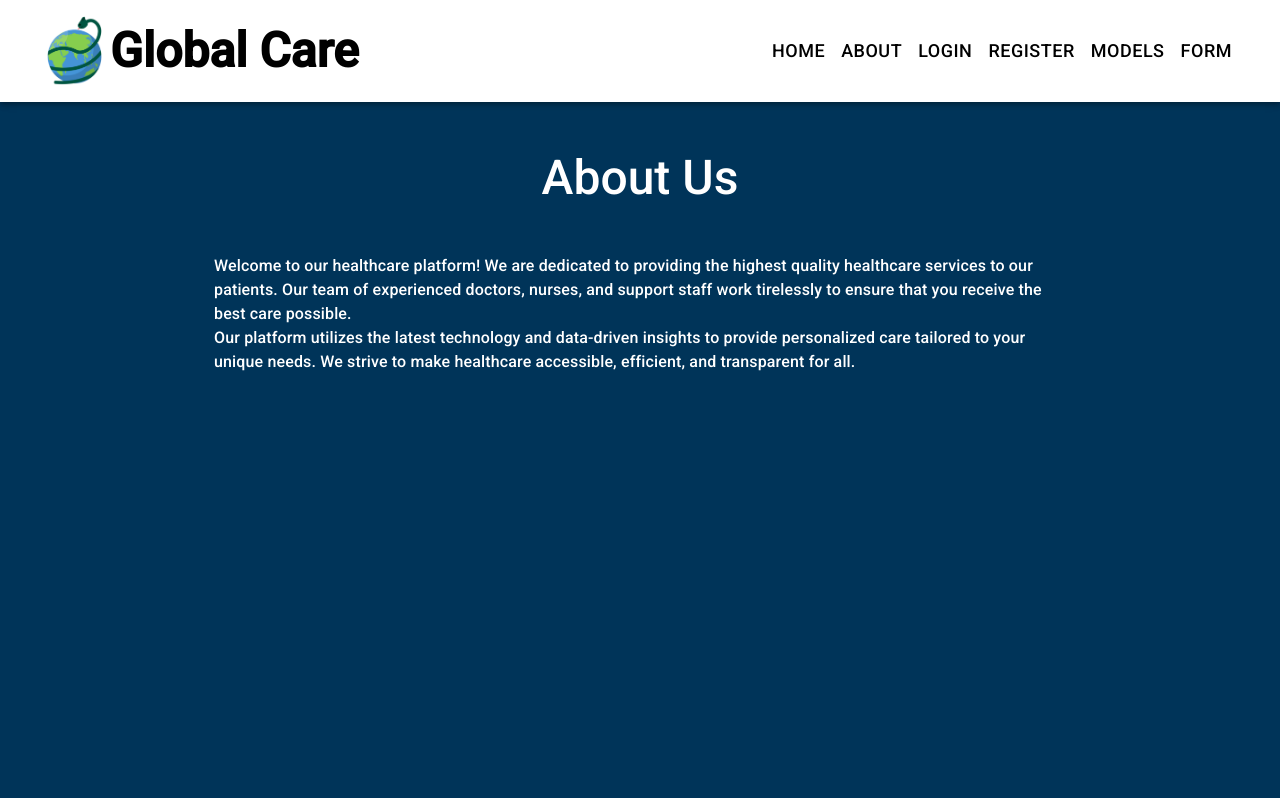
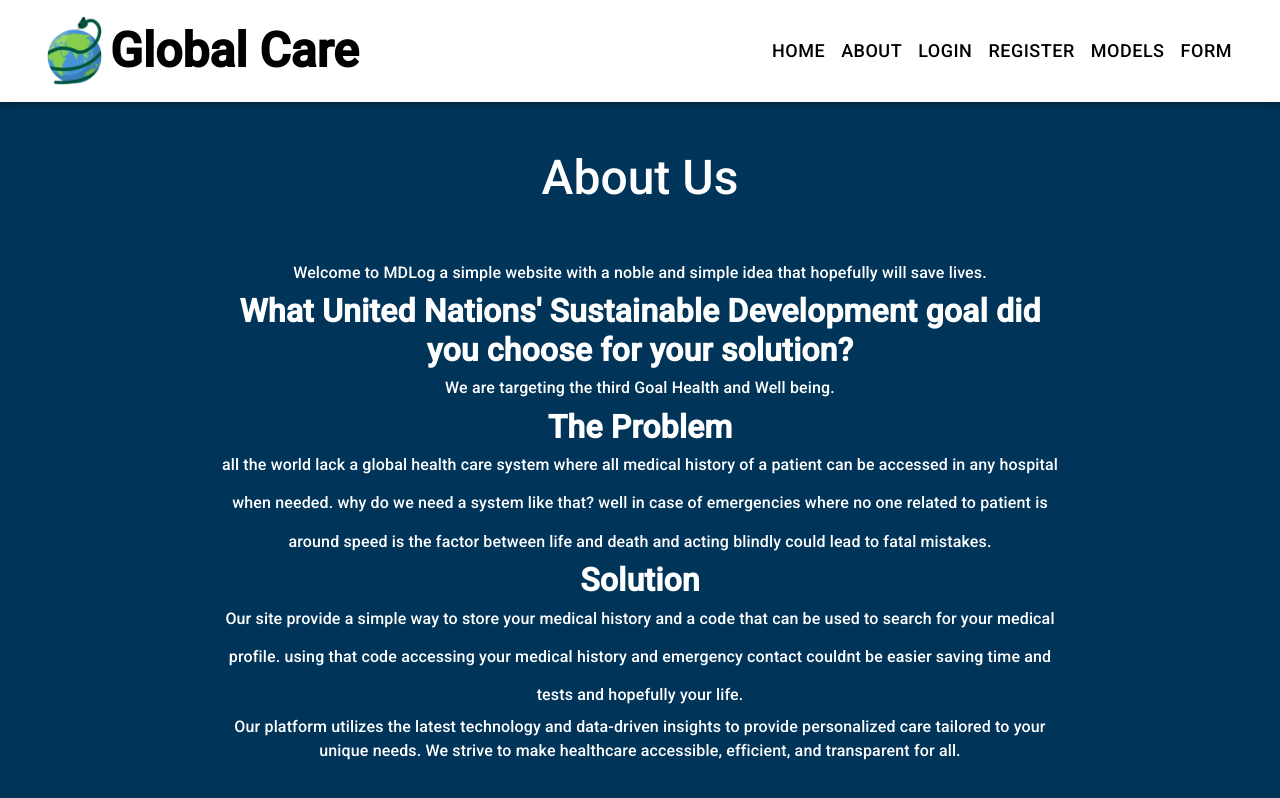
Before and after one commit to mourra950/Google-Solution, a React (Create React App) app in the folder myapp/: page /about in a window 1280 px wide. Built offline with nearby package versions, Linux system fonts and the light colour scheme.

Commit message:
writing the about section
started writing the about section to give anyone who is visiting the page an idea about our site and who we are

```diff
--- a/myapp/src/pages/About.jsx
+++ b/myapp/src/pages/About.jsx
@@ -6,18 +6,25 @@ const About = () => {
   const classes = useStyles;
 
   return (
-    <Container maxWidth="md" className={classes.container}>
+    <Container style={{textAlign:"center" , lineHeight:"2321px"}} maxWidth="md" className={classes.container}>
       <Box className={classes.header}>
         <Typography variant="h3" className={classes.title}>
           About Us
         </Typography>
       </Box>
       <Box className={classes.content}>
-        <Typography variant="body1" className={classes.text}>
-          Welcome to our healthcare platform! We are dedicated to providing the
-          highest quality healthcare services to our patients. Our team of
-          experienced doctors, nurses, and support staff work tirelessly to
-          ensure that you receive the best care possible.
+        <Typography style={{textAlign:"center" , lineHeight:"240%"}}  variant="body1" className={classes.text}>
+          Welcome to MDLog a simple website with a noble and simple idea that hopefully will save lives.<br />
+          <h1> What United Nations' Sustainable Development goal did you choose for your solution?</h1>
+          We are targeting the third Goal Health and Well being.
+          <h1>The Problem</h1>
+          all the world lack a global health care system where all medical history of a patient can be accessed in any hospital when needed.
+          why do we need a system like that?
+          well in case of emergencies where no one related to patient is around speed is the factor between life and death and acting blindly could lead to fatal mistakes.
+          <h1>Solution</h1>
+          Our site provide a simple way to store your medical history and a code that can be used to search for your medical profile.
+          using that code accessing your medical history and emergency contact couldnt be easier saving time and tests and hopefully your life.
+
         </Typography>
         <Typography variant="body1" className={classes.text}>
           Our platform utilizes the latest technology and data-driven insights
--- a/myapp/src/styles/models.css
+++ b/myapp/src/styles/models.css
@@ -5,8 +5,8 @@
 
 .cards-grid {
   display: grid;
-  grid-template-columns: repeat(auto-fit, minmax(300px, 1fr));
+  grid-template-columns: repeat(auto-fit, minmax(400px, 1fr));
   justify-items: center;
-  grid-gap: 1rem;
+  grid-gap: 2rem;
   padding: var(--size-20);
 }
```
Also changed, not shown: myapp/src/images/Ambulance.png (added), myapp/src/images/doctorVisit.png (added), myapp/src/pages/t.txt (added).
